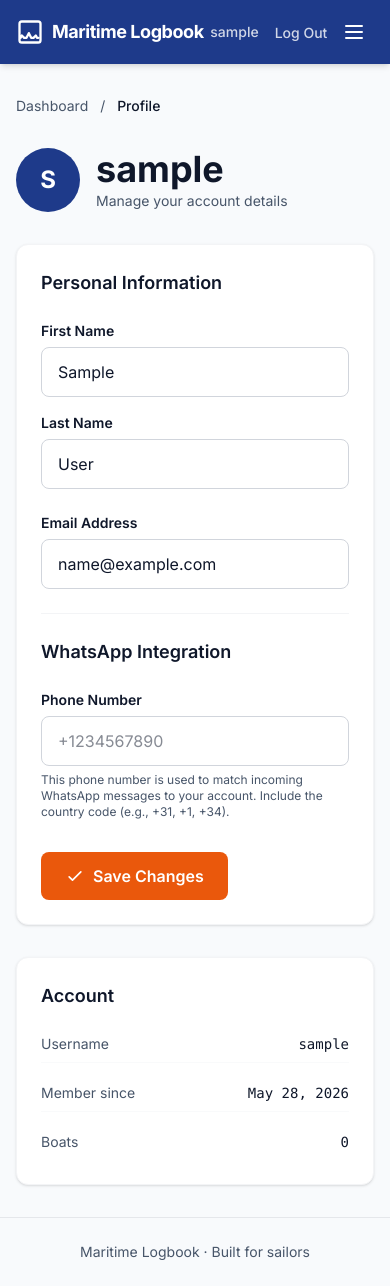
After one commit to aquilesC/SailboatLogs, a Django app: page /profile/ in a window 390 px wide. The commit adds this page. Run offline with Django 5.2, Linux system fonts and the light colour scheme; the visitor is signed in with stand-in values (Sample User, id 1); data comes from the database, SQL or seed files in the repository; some libraries are stand-ins or nearby versions.

Commit message:
fix: logout, active trip check, profile page, tag links, dashboard/boat tags
- Fix logout 404: Django 6 requires POST for LogoutView. Changed all logout
  links to POST forms with CSRF tokens (desktop + mobile nav).

- Active trip guard: trip_start_view now detects existing active trips and
  requires a checkbox confirmation to end the current trip before starting
  a new one. Shows a warning card with trip details.

- Profile page: new /profile/ route with view and template. Allows editing
  first name, last name, email, and WhatsApp phone number. Shows read-only
  account info (username, join date, boat count). Nav bar username is now
  a clickable link to the profile page.

- Tag links in public template: changed unlinked <span> tag pills to <a>
  links pointing to tag detail page, matching internal template behavior.

- Tags on dashboard and boat page: added tag queries (annotated with usage
  count) to dashboard_view and boat_detail_view. Dashboard shows tags below
  the boats list in the left column. Boat detail shows tags between the
  description and the crew/trip history sections.

- Profile model: phone_number now allows blank (blank=True) so profiles
  can be created without a phone number from the profile page.

```diff
--- a/logbook/models.py
+++ b/logbook/models.py
@@ -7,7 +7,8 @@ from django.utils.text import slugify
 
 class Profile(models.Model):
     user = models.OneToOneField(settings.AUTH_USER_MODEL, on_delete=models.CASCADE, related_name='profile')
-    phone_number = models.CharField(max_length=50, unique=True, help_text="Phone number for Twilio WhatsApp matching (e.g., +1234567890)")
+    phone_number = models.CharField(max_length=50, unique=True, blank=True,
+                                    help_text="Phone number for Twilio WhatsApp matching (e.g., +1234567890)")
 
     def __str__(self):
         return f"{self.user.username} Profile"
--- /dev/null
+++ b/logbook/templates/logbook/profile.html
@@ -0,0 +1,97 @@
+{% extends "base.html" %}
+
+{% block title %}Profile — Maritime Logbook{% endblock %}
+{% block meta_description %}Manage your profile settings and contact information.{% endblock %}
+
+{% block content %}
+<div class="max-w-2xl mx-auto space-y-8">
+
+  <!-- Breadcrumb -->
+  <nav class="text-sm text-text-secondary">
+    <a href="{% url 'dashboard' %}" class="hover:text-brand-secondary">Dashboard</a>
+    <span class="mx-2">/</span>
+    <span class="text-text-primary font-medium">Profile</span>
+  </nav>
+
+  <div class="flex items-center gap-4">
+    <div class="w-16 h-16 rounded-full bg-brand-primary flex items-center justify-center text-text-inverse text-2xl font-bold">
+      {{ user.username|first|upper }}
+    </div>
+    <div>
+      <h1>{{ user.username }}</h1>
+      <p class="text-text-secondary text-sm mt-0.5">Manage your account details</p>
+    </div>
+  </div>
+
+  <form method="post" class="card space-y-6" id="profile-form">
+    {% csrf_token %}
+
+    <h2 class="text-lg">Personal Information</h2>
+
+    <div class="grid grid-cols-1 sm:grid-cols-2 gap-4">
+      <div>
+        <label for="id_first_name" class="form-label">First Name</label>
+        <input type="text" name="first_name" id="id_first_name"
+               value="{{ user.first_name }}"
+               class="form-input" placeholder="Your first name">
+      </div>
+      <div>
+        <label for="id_last_name" class="form-label">Last Name</label>
+        <input type="text" name="last_name" id="id_last_name"
+               value="{{ user.last_name }}"
+               class="form-input" placeholder="Your last name">
+      </div>
+    </div>
+
+    <div>
+      <label for="id_email" class="form-label">Email Address</label>
+      <input type="email" name="email" id="id_email"
+             value="{{ user.email }}"
+             class="form-input" placeholder="you@example.com">
+    </div>
+
+    <hr class="border-gray-100">
+
+    <h2 class="text-lg">WhatsApp Integration</h2>
+
+    <div>
+      <label for="id_phone_number" class="form-label">Phone Number</label>
+      <input type="tel" name="phone_number" id="id_phone_number"
+             value="{{ profile.phone_number }}"
+             class="form-input" placeholder="+1234567890">
+      <p class="text-text-secondary text-xs mt-1.5">
+        This phone number is used to match incoming WhatsApp messages to your account.
+        Include the country code (e.g., +31, +1, +34).
+      </p>
+    </div>
+
+    <div class="pt-2">
+      <button type="submit" class="btn-primary" id="profile-save">
+        <svg class="w-5 h-5 mr-2" fill="none" stroke="currentColor" stroke-width="2" viewBox="0 0 24 24">
+          <path stroke-linecap="round" stroke-linejoin="round" d="M5 13l4 4L19 7"/>
+        </svg>
+        Save Changes
+      </button>
+    </div>
+  </form>
+
+  <!-- Account Info (read-only) -->
+  <div class="card">
+    <h2 class="text-lg mb-4">Account</h2>
+    <div class="space-y-3">
+      <div class="flex justify-between items-center py-2 border-b border-gray-50">
+        <span class="text-text-secondary text-sm">Username</span>
+        <span class="font-mono text-sm">{{ user.username }}</span>
+      </div>
+      <div class="flex justify-between items-center py-2 border-b border-gray-50">
+        <span class="text-text-secondary text-sm">Member since</span>
+        <span class="font-mono text-sm">{{ user.date_joined|date:"M d, Y" }}</span>
+      </div>
+      <div class="flex justify-between items-center py-2">
+        <span class="text-text-secondary text-sm">Boats</span>
+        <span class="font-mono text-sm">{{ user.shared_boats.count }}</span>
+      </div>
+    </div>
+  </div>
+</div>
+{% endblock %}
--- a/logbook/templates/logbook/trip_detail_public.html
+++ b/logbook/templates/logbook/trip_detail_public.html
@@ -88,7 +88,7 @@
                 {% if entry.tags.all %}
                 <div class="flex flex-wrap gap-1.5 mt-2">
                   {% for tag in entry.tags.all %}
-                  <span class="tag-pill">#{{ tag.name }}</span>
+                  <a href="{% url 'tag_detail' tag_name=tag.name %}" class="tag-pill">#{{ tag.name }}</a>
                   {% endfor %}
                 </div>
                 {% endif %}
--- a/logbook/urls.py
+++ b/logbook/urls.py
@@ -7,6 +7,9 @@ urlpatterns = [
 
     # Authentication
     path('accounts/signup/', views.signup_view, name='signup'),
+
+    # Profile
+    path('profile/', views.profile_view, name='profile'),
 
     # Dashboard
     path('dashboard/', views.dashboard_view, name='dashboard'),
--- a/logbook/views.py
+++ b/logbook/views.py
@@ -157,6 +157,36 @@ def signup_view(request):
         form = UserCreationForm()
     return render(request, 'logbook/signup.html', {'form': form})
 
+# ═══════════════════════════════════════════
+# Profile
+# ═══════════════════════════════════════════
+
+@login_required
+def profile_view(request):
+    user = request.user
+    # Get or create profile
+    profile, _ = Profile.objects.get_or_create(user=user, defaults={'phone_number': ''})
+
+    if request.method == 'POST':
+        from django.contrib import messages
+
+        # Update user fields
+        user.first_name = request.POST.get('first_name', '').strip()
+        user.last_name = request.POST.get('last_name', '').strip()
+        user.email = request.POST.get('email', '').strip()
+        user.save(update_fields=['first_name', 'last_name', 'email'])
+
+        # Update profile fields
+        profile.phone_number = request.POST.get('phone_number', '').strip()
+        profile.save(update_fields=['phone_number'])
+
+        messages.success(request, 'Profile updated successfully.')
+        return redirect('profile')
+
+    return render(request, 'logbook/profile.html', {
+        'profile': profile,
+    })
+
 
 # ═══════════════════════════════════════════
 # Dashboard
@@ -174,10 +204,16 @@ def dashboard_view(request):
         trip__boat__shared_users=user
     ).select_related('trip', 'trip__boat').order_by('-timestamp')[:10]
 
+    # Tags used across this user's log entries
+    tags = Tag.objects.filter(
+        log_entries__trip__boat__shared_users=user
+    ).annotate(entry_count=Count('log_entries')).order_by('-entry_count').distinct()
+
     return render(request, 'logbook/dashboard.html', {
         'boats': boats,
         'active_trip': active_trip,
         'recent_logs': recent_logs,
+        'tags': tags,
     })
 
 
@@ -192,11 +228,17 @@ def boat_detail_view(request, pk):
     crew = boat.shared_users.all()
     total_distance = trips.aggregate(total=Sum('total_distance'))['total'] or 0
 
+    # Tags used across this boat's log entries
+    tags = Tag.objects.filter(
+        log_entries__trip__boat=boat
+    ).annotate(entry_count=Count('log_entries')).order_by('-entry_count').distinct()
+
     return render(request, 'logbook/boat_detail.html', {
         'boat': boat,
         'trips': trips,
         'crew': crew,
         'total_distance': total_distance,
+        'tags': tags,
     })
 
 
@@ -447,9 +489,26 @@ def trip_detail_view(request, pk):
 @login_required
 def trip_start_view(request):
     boats = Boat.objects.filter(shared_users=request.user)
+    active_trip = Trip.objects.filter(
+        boat__shared_users=request.user,
+        is_active=True,
+    ).select_related('boat').first()
 
     if request.method == 'POST':
         boat = get_object_or_404(Boat, pk=request.POST.get('boat'), shared_users=request.user)
+
+        # If there's an active trip and user chose to end it
+        if active_trip and 'end_active_trip' in request.POST:
+            active_trip.is_active = False
+            active_trip.end_date = timezone.now().date()
+            active_trip.save(update_fields=['is_active', 'end_date'])
+
+        # If there's still an active trip and user didn't confirm ending it, reject
+        if active_trip and 'end_active_trip' not in request.POST:
+            from django.contrib import messages
+            messages.warning(request, 'You must end your current active trip before starting a new one.')
+            return redirect('trip_start')
+
         trip = Trip.objects.create(
             boat=boat,
             title=request.POST.get('title', ''),
@@ -460,6 +519,7 @@ def trip_start_view(request):
 
     return render(request, 'logbook/trip_form.html', {
         'boats': boats,
+        'active_trip': active_trip,
     })
 
 
--- a/templates/base.html
+++ b/templates/base.html
@@ -46,8 +46,11 @@
 
         <!-- User Menu -->
         <div class="flex items-center gap-4">
-          <span class="text-text-inverse/60 text-sm hidden sm:inline">{{ user.username }}</span>
-          <a href="{% url 'logout' %}" class="text-text-inverse/80 hover:text-text-inverse transition-colors text-sm font-medium" id="nav-logout">Log Out</a>
+          <a href="{% url 'profile' %}" class="text-text-inverse/80 hover:text-text-inverse transition-colors text-sm font-medium" id="nav-profile">{{ user.username }}</a>
+          <form method="post" action="{% url 'logout' %}" class="inline">
+            {% csrf_token %}
+            <button type="submit" class="text-text-inverse/80 hover:text-text-inverse transition-colors text-sm font-medium cursor-pointer" id="nav-logout">Log Out</button>
+          </form>
         </div>
         {% else %}
         <div class="flex items-center gap-4">
@@ -72,7 +75,11 @@
         <a href="{% url 'dashboard' %}" class="block py-2 text-text-inverse/80 hover:text-text-inverse text-sm font-medium">Dashboard</a>
         <a href="{% url 'trip_list' %}" class="block py-2 text-text-inverse/80 hover:text-text-inverse text-sm font-medium">Trips</a>
         <a href="{% url 'trip_start' %}" class="block py-2 text-text-inverse/80 hover:text-text-inverse text-sm font-medium">Start Trip</a>
-        <a href="{% url 'logout' %}" class="block py-2 text-text-inverse/80 hover:text-text-inverse text-sm font-medium">Log Out</a>
+        <a href="{% url 'profile' %}" class="block py-2 text-text-inverse/80 hover:text-text-inverse text-sm font-medium">Profile</a>
+        <form method="post" action="{% url 'logout' %}" class="block">
+          {% csrf_token %}
+          <button type="submit" class="py-2 text-text-inverse/80 hover:text-text-inverse text-sm font-medium cursor-pointer">Log Out</button>
+        </form>
       </div>
       {% endif %}
     </div>
```
Also changed, not shown: logbook/templates/logbook/boat_detail.html (+13 -1 lines), logbook/templates/logbook/dashboard.html (+17 -0 lines), logbook/templates/logbook/trip_form.html (+37 -1 lines), logbook/migrations/0008_alter_profile_phone_number.py (added), logbook/static/logbook/css/styles.css.
